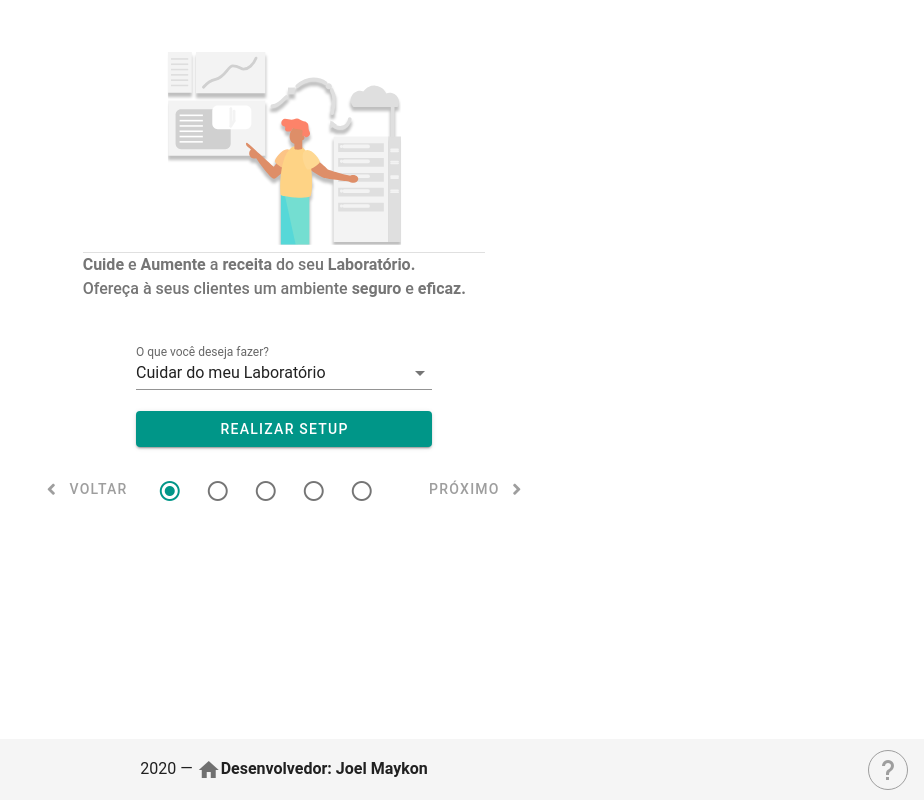
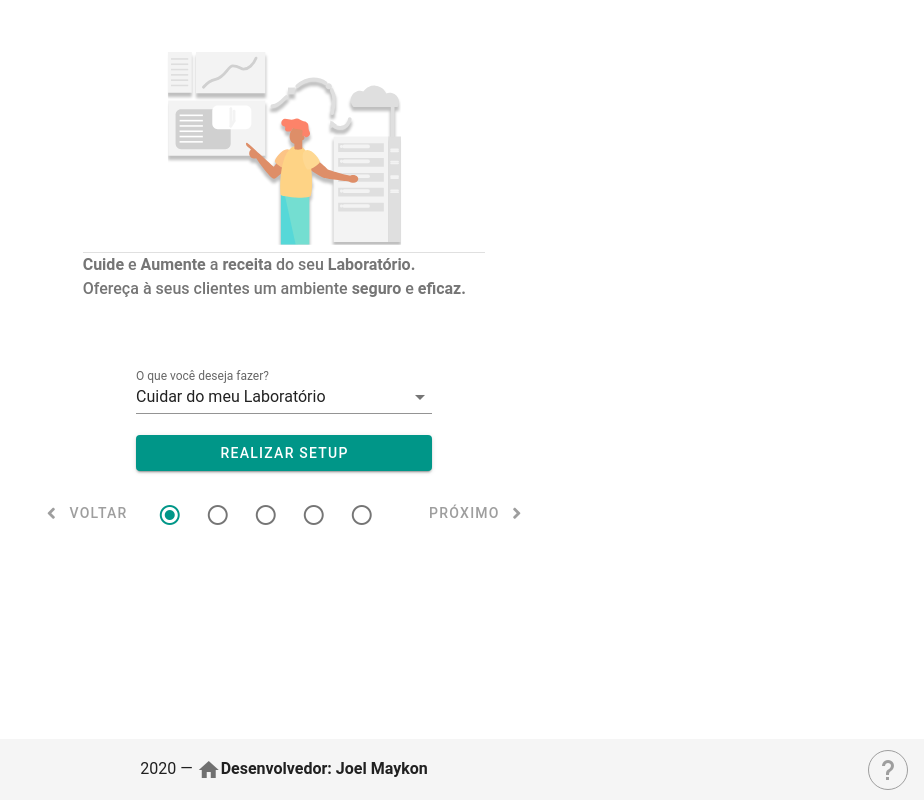
Before and after one commit to joelmaykonTADS/hubvet, a Vue app in the folder hubvet/: page /setup-laboratorio in a window 1280 px wide. Shown: the whole page, without its empty margins (356-1280 px from the left). Built offline with nearby package versions, Linux system fonts and the light colour scheme; a small style sheet from the web is missing.

Commit message:
espaçamento maior entre o select e o texto

```diff
--- a/hubvet/src/components/Laboratorio.vue
+++ b/hubvet/src/components/Laboratorio.vue
@@ -11,7 +11,7 @@
           />
           <v-divider />
         </v-flex>
-        <p class="subheading grey--text text--darken-1 font-weight-medium">
+        <p class="subheading grey--text text--darken-1 font-weight-medium pb-6">
           <b class="font-weight-bold">Cuide</b> e
           <b class="font-weight-bold">Aumente</b> a
           <b class="font-weight-bold">receita</b> do seu
```
